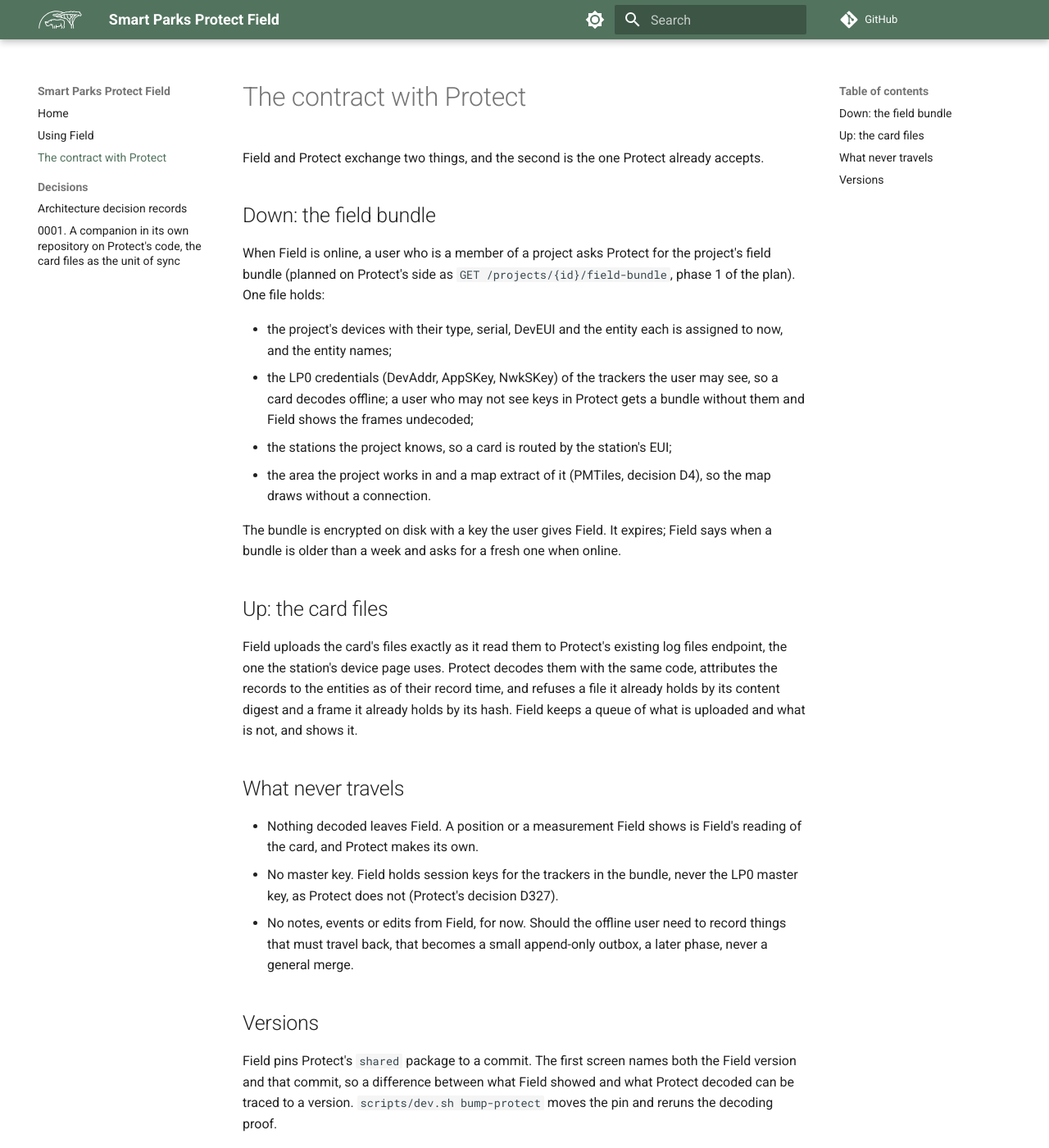
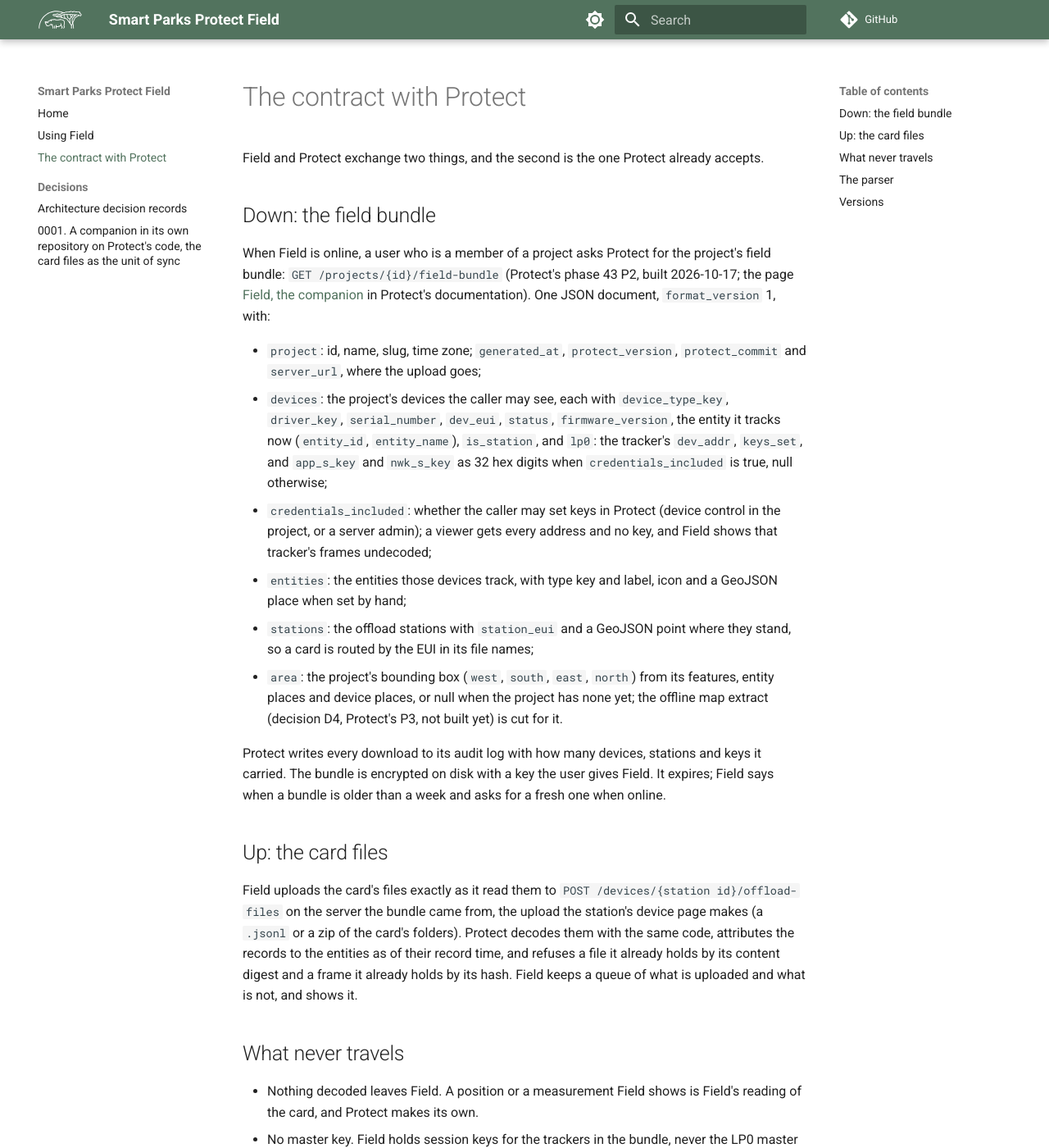
Before and after one commit to SmartParksOrg/smartparks-protect-field, an MkDocs documentation site: the page built from docs/contract.md, in a window 1280 px wide and 1400 px high. Shown: the whole window at 82% size. Built offline with MkDocs 1.6.1 and Material for MkDocs 9.7.7, drawn with Linux system fonts in a browser that asks for light colours; comment, search, counter and statistics services are not loaded; some of the changed text lies outside the part shown.

Commit message:
Protect pinned at 8c0a6b6: the parser without a database and the field bundle, the contract page as built, the plan's Protect side ticked
Protect's phase 43 P1, P2 and P4 landed on 2026-10-17; the proof test parses a station line
with Protect's parser beside unwrapping the frame with its codec.

```diff
--- a/docs/contract.md
+++ b/docs/contract.md
@@ -4,18 +4,20 @@
 
 ## Down: the field bundle
 
-When Field is online, a user who is a member of a project asks Protect for the project's field bundle (planned on Protect's side as `GET /projects/{id}/field-bundle`, phase 1 of the plan). One file holds:
+When Field is online, a user who is a member of a project asks Protect for the project's field bundle: `GET /projects/{id}/field-bundle` (Protect's phase 43 P2, built 2026-10-17; the page [Field, the companion](https://smartparksorg.github.io/smartparks-protect/devices/field-companion/) in Protect's documentation). One JSON document, `format_version` 1, with:
 
-- the project's devices with their type, serial, DevEUI and the entity each is assigned to now, and the entity names;
-- the LP0 credentials (DevAddr, AppSKey, NwkSKey) of the trackers the user may see, so a card decodes offline; a user who may not see keys in Protect gets a bundle without them and Field shows the frames undecoded;
-- the stations the project knows, so a card is routed by the station's EUI;
-- the area the project works in and a map extract of it (PMTiles, decision D4), so the map draws without a connection.
+- `project`: id, name, slug, time zone; `generated_at`, `protect_version`, `protect_commit` and `server_url`, where the upload goes;
+- `devices`: the project's devices the caller may see, each with `device_type_key`, `driver_key`, `serial_number`, `dev_eui`, `status`, `firmware_version`, the entity it tracks now (`entity_id`, `entity_name`), `is_station`, and `lp0`: the tracker's `dev_addr`, `keys_set`, and `app_s_key` and `nwk_s_key` as 32 hex digits when `credentials_included` is true, null otherwise;
+- `credentials_included`: whether the caller may set keys in Protect (device control in the project, or a server admin); a viewer gets every address and no key, and Field shows that tracker's frames undecoded;
+- `entities`: the entities those devices track, with type key and label, icon and a GeoJSON place when set by hand;
+- `stations`: the offload stations with `station_eui` and a GeoJSON point where they stand, so a card is routed by the EUI in its file names;
+- `area`: the project's bounding box (`west`, `south`, `east`, `north`) from its features, entity places and device places, or null when the project has none yet; the offline map extract (decision D4, Protect's P3, not built yet) is cut for it.
 
-The bundle is encrypted on disk with a key the user gives Field. It expires; Field says when a bundle is older than a week and asks for a fresh one when online.
+Protect writes every download to its audit log with how many devices, stations and keys it carried. The bundle is encrypted on disk with a key the user gives Field. It expires; Field says when a bundle is older than a week and asks for a fresh one when online.
 
 ## Up: the card files
 
-Field uploads the card's files exactly as it read them to Protect's existing log files endpoint, the one the station's device page uses. Protect decodes them with the same code, attributes the records to the entities as of their record time, and refuses a file it already holds by its content digest and a frame it already holds by its hash. Field keeps a queue of what is uploaded and what is not, and shows it.
+Field uploads the card's files exactly as it read them to `POST /devices/{station id}/offload-files` on the server the bundle came from, the upload the station's device page makes (a `.jsonl` or a zip of the card's folders). Protect decodes them with the same code, attributes the records to the entities as of their record time, and refuses a file it already holds by its content digest and a frame it already holds by its hash. Field keeps a queue of what is uploaded and what is not, and shows it.
 
 ## What never travels
 
@@ -23,6 +25,10 @@
 - No master key. Field holds session keys for the trackers in the bundle, never the LP0 master key, as Protect does not (Protect's decision D327).
 - No notes, events or edits from Field, for now. Should the offline user need to record things that must travel back, that becomes a small append-only outbox, a later phase, never a general merge.
 
+## The parser
+
+Field reads a card with `shared.station_files` from Protect's `shared` package (Protect's phase 43 P1): `unpack_card_zip`, `parse_station_jsonl`, `station_eui_from_name`, with `shared.connectivity.adapters.lp0_station.lorawan.unwrap` for the frame and `shared.device_drivers.opencollar` for the records. None of these import a database.
+
 ## Versions
 
 Field pins Protect's `shared` package to a commit. The first screen names both the Field version and that commit, so a difference between what Field showed and what Protect decoded can be traced to a version. `scripts/dev.sh bump-protect` moves the pin and reruns the decoding proof.
--- a/pyproject.toml
+++ b/pyproject.toml
@@ -17,7 +17,7 @@
 protect-field = "protect_field.main:run"
 
 [tool.uv.sources]
-smartparks-protect-shared = { git = "https://github.com/SmartParksOrg/smartparks-protect", subdirectory = "shared", rev = "2755c929035da9400a15dc16cc17025d7b740988" }
+smartparks-protect-shared = { git = "https://github.com/SmartParksOrg/smartparks-protect", subdirectory = "shared", rev = "8c0a6b6c52a81cc95065f4ffbd2c9130fbb8b2b7" }
 
 [dependency-groups]
 dev = [
```
Also changed, not shown: CHANGELOG.md (+3 -1 lines), DEVELOPERS.md (+2 -2 lines), PROJECT_PLAN.md (+11 -5 lines), 2 other files.
